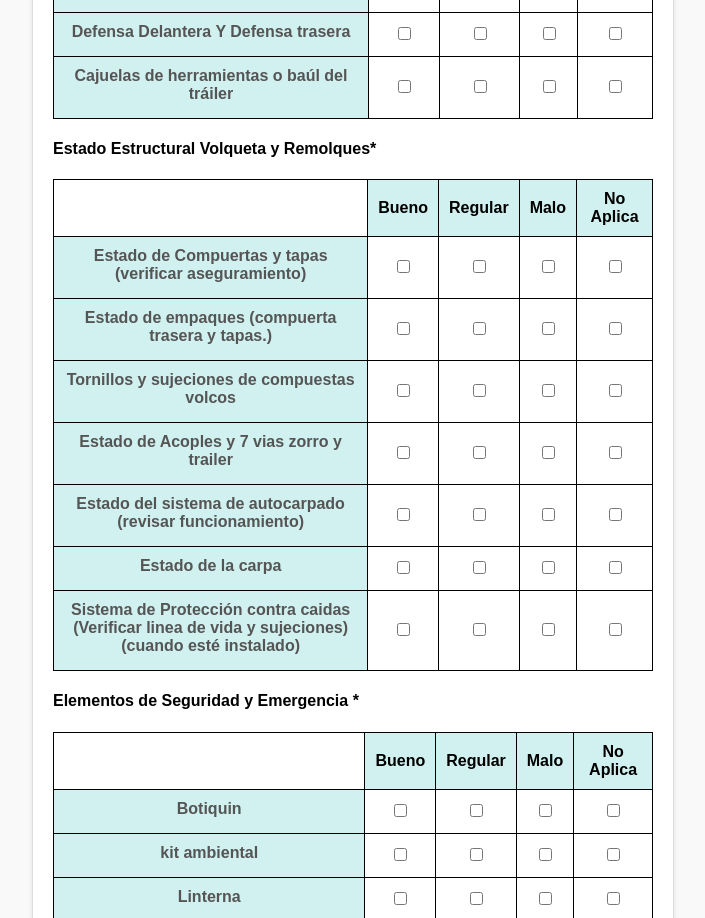
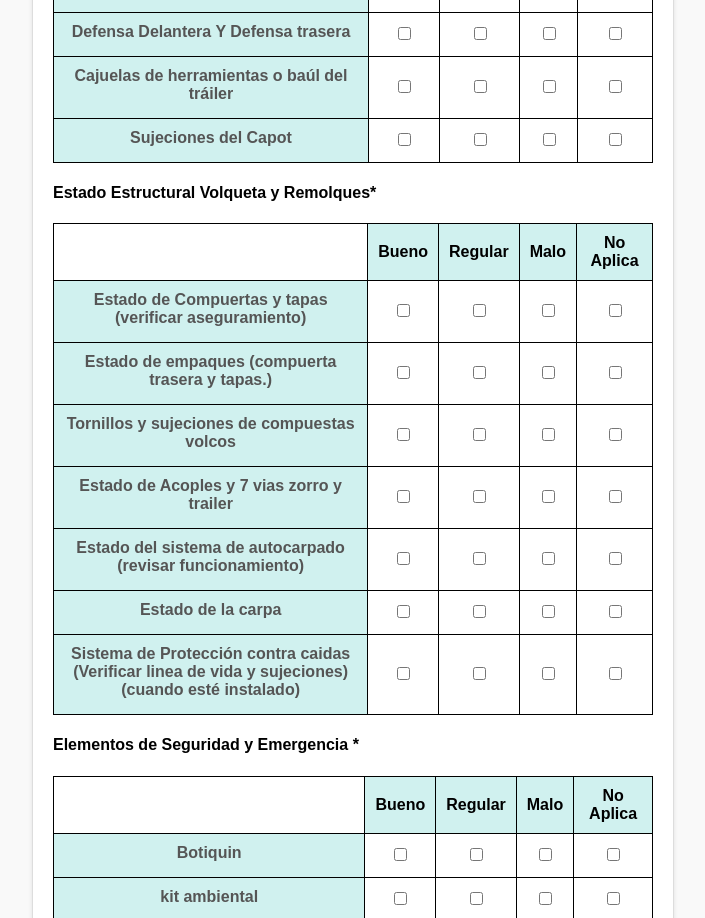
Before and after one commit to Deom01/hsqtymonall, a plain HTML site: page index.html in a window 1280 px wide. Shown: the part 6368-7286 px from the top of the page, without its empty margins (287-992 px from the left). Drawn offline with Linux system fonts and the light colour scheme.

Commit message:
Update index.html

```diff
--- a/index.html
+++ b/index.html
@@ -570,6 +570,14 @@
                                 <td><input type="checkbox" name="p48" value="regular" id="bueno"></td>
                                 <td><input type="checkbox" name="p48" value="malo" id="bueno"></td>
                                 <td><input type="checkbox" name="p48" value="noaplica" id="bueno"></td>
+                            </tr>
+                            <tr>
+                                <th><label for="p1">Sujeciones del Capot </label></th>
+                                <td><input type="checkbox" name="p488 value="bueno" id="bueno"></td>
+                                <td><input type="checkbox" name="p488" value="regular" id="bueno"></td>
+                                <td><input type="checkbox" name="p488" value="malo" id="bueno"></td>
+                                <td><input type="checkbox" name="p488" value="noaplica" id="bueno"></td>
+                            </tr>
                         </table>
                     </div>
                     <div class="estadoestructural">
```
